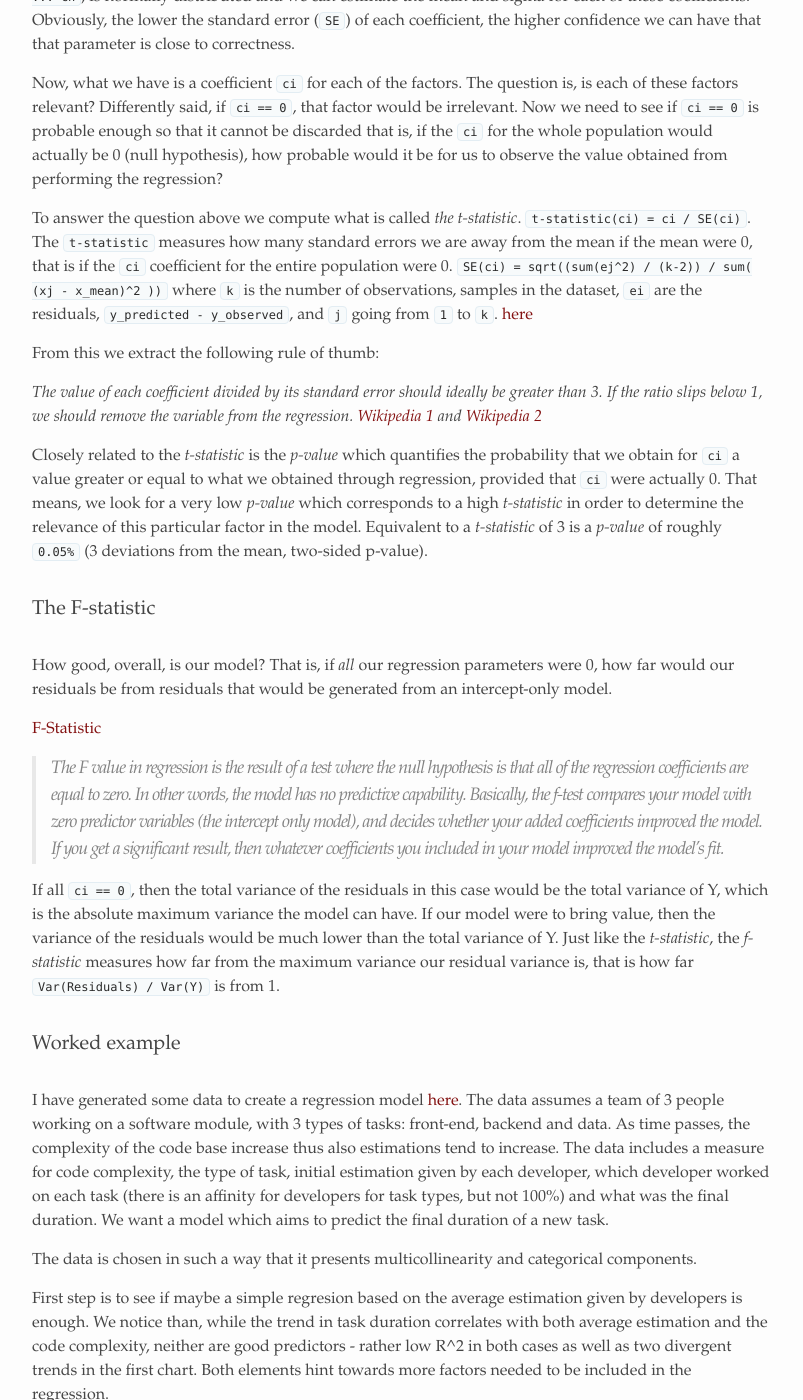
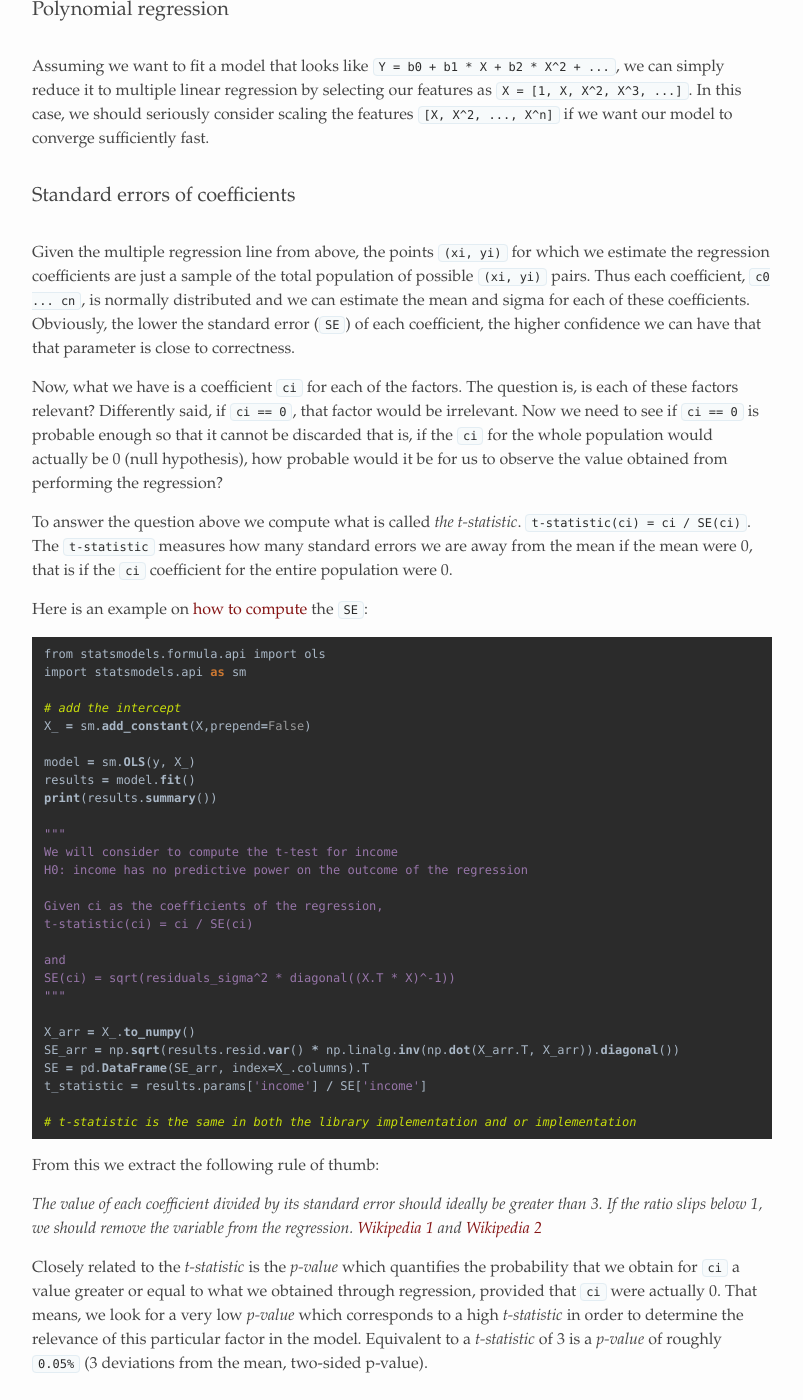
Before and after one commit to alexandrugris/my-jekyll-tech-blog, a Jekyll site: the page built from MyBlog/_posts/2018-08-15-regression-done-right.markdown, in a window 1280 px wide and 1400 px high, scrolled down 9810 px. Shown: the whole window, without its empty margins (238-1041 px from the left). Built offline with Jekyll 4.4.1, drawn with Linux system fonts in a browser that asks for light colours; some of the changed text lies outside the part shown.

Commit message:
added SE for coefficients of multiple regression

````diff
--- a/MyBlog/_posts/2018-08-15-regression-done-right.markdown
+++ b/MyBlog/_posts/2018-08-15-regression-done-right.markdown
@@ -144,6 +144,24 @@ Things to check for in a multiple linear regression:
 - F-statistic
 - Standard errors of coefficients
 
+Here is how to compute adjusted R^2 for a multiple regression:
+
+```python
+X = data[data.columns[0:-1]]
+y = data[data.columns[-1]]
+
+lr = LinearRegression()
+lr.fit(X, y)
+r2 = lr.score(X, y)
+
+n = len(X) # sample size
+p = len(X.columns) # number of explanatory variables
+adj_r2 = 1 - (1-r2) * (n - 1)/ (n - p - 1)
+
+print(f"r2={r2}")
+print(f"adjusted r2={adj_r2}")
+```
+
 ### Dummy variables for categorical data
 
 Let's consider a 2-category model, let's say male and female. For this we introduce two dummy variables (c1 and c2), one for intercept and one for slope. The variable for intercept (c1) will be `0` if male and `1` if female, while the variable for slope will be `0` if male and `x` if female. If we want do to a regression, the regression line would look like:
@@ -168,7 +186,40 @@ Given the multiple regression line from above, the points `(xi, yi)` for which w
 
 Now, what we have is a coefficient `ci` for each of the factors. The question is, is each of these factors relevant? Differently said, if `ci == 0`, that factor would be irrelevant. Now we need to see if `ci == 0` is probable enough so that it cannot be discarded that is, if the `ci` for the whole population would actually be 0 (null hypothesis), how probable would it be for us to observe the value obtained from performing the regression?
 
-To answer the question above we compute what is called *the t-statistic*. `t-statistic(ci) = ci / SE(ci)`. The `t-statistic` measures how many standard errors we are away from the mean if the mean were 0, that is if the `ci` coefficient for the entire population were 0. `SE(ci) = sqrt((sum(ej^2) / (k-2)) / sum( (xj - x_mean)^2 ))` where `k` is the number of observations, samples in the dataset, `ei` are the residuals, `y_predicted - y_observed`, and `j` going from `1` to `k`. [here](http://reliawiki.org/index.php/Simple_Linear_Regression_Analysis)
+To answer the question above we compute what is called *the t-statistic*. `t-statistic(ci) = ci / SE(ci)`. The `t-statistic` measures how many standard errors we are away from the mean if the mean were 0, that is if the `ci` coefficient for the entire population were 0.
+
+Here is an example on [how to compute](
+http://reliawiki.org/index.php/Multiple_Linear_Regression_Analysis) the `SE`:
+
+```python
+from statsmodels.formula.api import ols
+import statsmodels.api as sm
+
+# add the intercept
+X_ = sm.add_constant(X,prepend=False)
+
+model = sm.OLS(y, X_)
+results = model.fit()
+print(results.summary())
+
+"""
+We will consider to compute the t-test for income
+H0: income has no predictive power on the outcome of the regression
+
+Given ci as the coefficients of the regression,
+t-statistic(ci) = ci / SE(ci)
+
+and
+SE(ci) = sqrt(residuals_sigma^2 * diagonal((X.T * X)^-1))
+"""
+
+X_arr = X_.to_numpy()
+SE_arr = np.sqrt(results.resid.var() * np.linalg.inv(np.dot(X_arr.T, X_arr)).diagonal())
+SE = pd.DataFrame(SE_arr, index=X_.columns).T
+t_statistic = results.params['income'] / SE['income']
+
+# t-statistic is the same in both the library implementation and or implementation
+```
 
 From this we extract the following rule of thumb:
 
````
